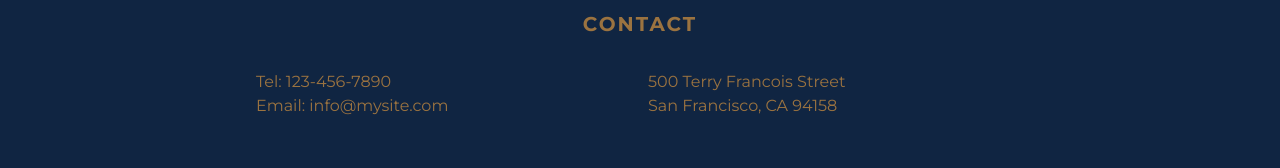
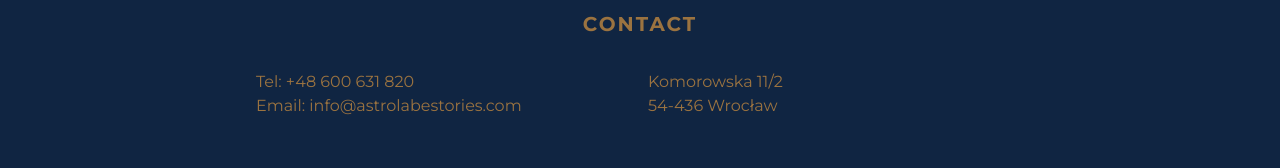
Before and after one commit to stowarzyszenie-gameup/astrolabe-stories-website, a Next.js app: page / in a window 1280 px wide. Shown: the part 2766-2934 px from the top of the page. Built offline with nearby package versions, Linux system fonts and the light colour scheme.

Commit message:
Contact info update

```diff
--- a/components/Contact/index.tsx
+++ b/components/Contact/index.tsx
@@ -3,7 +3,7 @@ import React from "react";
 const Contact = () => {
   return (
     <div
-      id="team"
+      id="contact"
       className="bg-secondary min-h-60 w-full px-5 py-10 border-t-4"
     >
       <div className="max-w-screen-md xxl:max-w-screen-xl xxxl:max-w-screen-xxl mx-auto">
@@ -12,12 +12,12 @@ const Contact = () => {
         </h2>
         <div className="grid grid-cols-2 gap-4 text-primary">
           <div>
-            <p>Tel: 123-456-7890</p>
-            <p>Email: info@mysite.com</p>
+            <p>Tel: +48 600 631 820</p>
+            <p>Email: info@astrolabestories.com</p>
           </div>
           <div>
-            <p>500 Terry Francois Street</p>
-            <p>San Francisco, CA 94158</p>
+            <p>Komorowska 11/2</p>
+            <p>54-436 Wrocław</p>
           </div>
         </div>
       </div>
```
